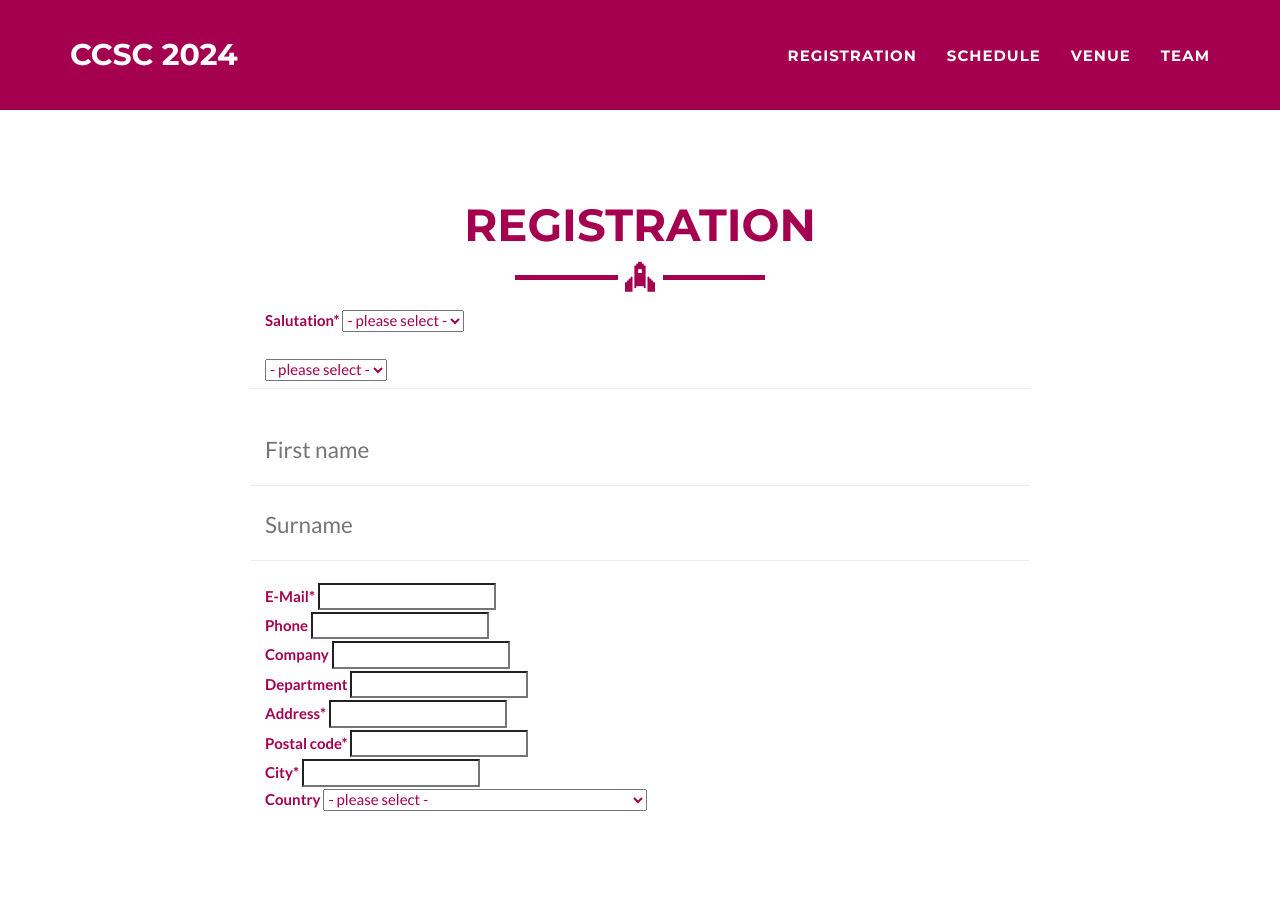
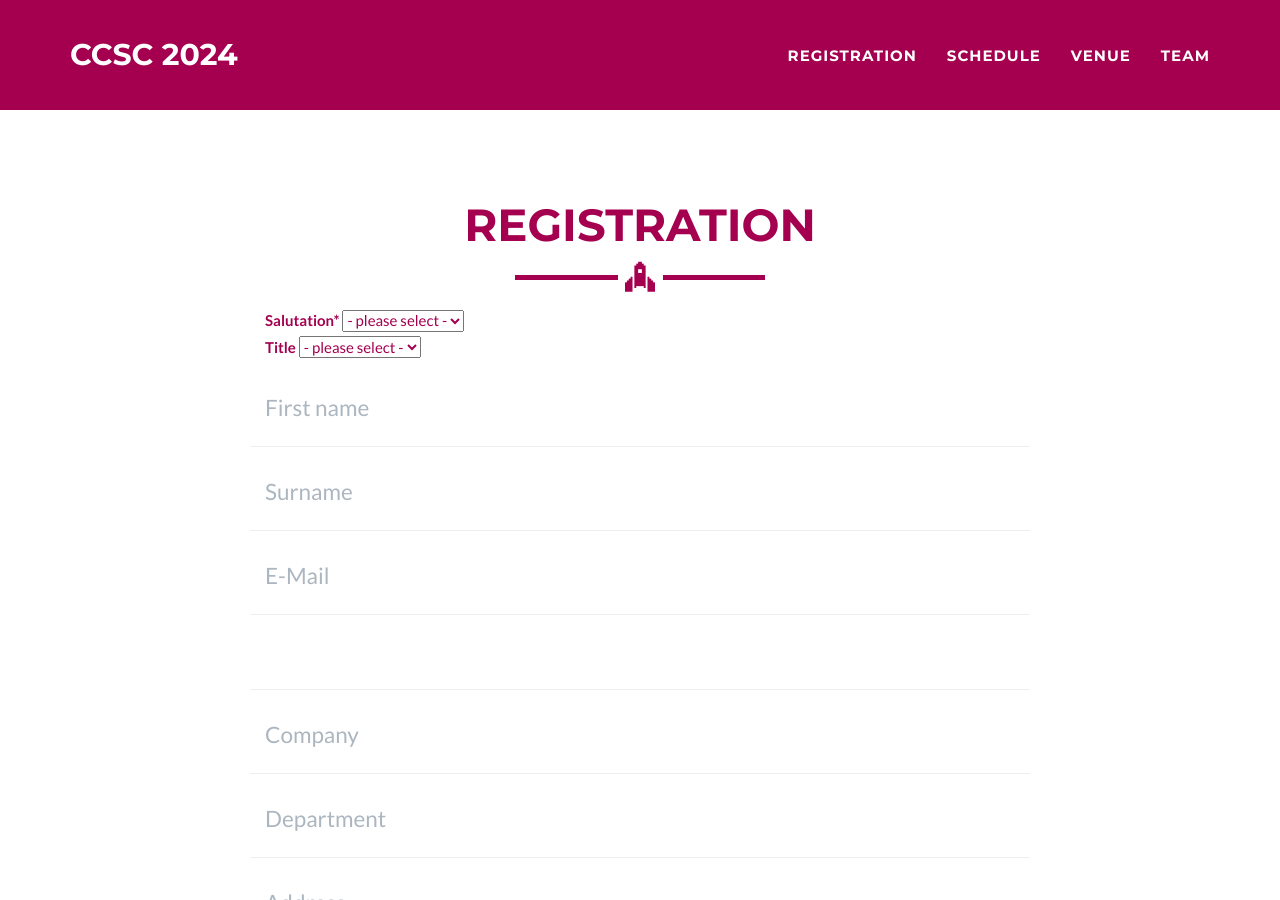
Before and after one commit to ccsc2024/ccsc2024.github.io, a Jekyll site: the page built from registration.html, in a window 1280 px wide and 900 px high. Built offline with Jekyll 4.4.1, drawn with Linux system fonts in a browser that asks for light colours.

Commit message:
Update registration.html

```diff
--- a/registration.html
+++ b/registration.html
@@ -13,6 +13,7 @@ layout: page
     <div class="row">
       <div class="col-lg-8 col-lg-offset-2">
         <form action="https://formspree.io/f/myyqkndv" method="POST" name="sentMessage" id="contactForm" novalidate>
+
         <label>Salutation*</label>
         <select name="salutation" required>
           <option value="select">- please select -</option>
@@ -21,8 +22,6 @@ layout: page
           <option value="ms">Ms</option>
         </select>
         <br>
-        <div class="row control-group">
-          <div class="form-group col-xs-12 floating-label-form-group controls">
         <label>Title</label>
         <select name="title" >
           <option value="select">- please select -</option>
@@ -31,43 +30,69 @@ layout: page
           <option value="profdoc">Prof. Dr.</option>
           <option value="prof">Prof.</option>
         </select>
-          </div>
-        </div>
-        <br>
+
         <div class="row control-group">
           <div class="form-group col-xs-12 floating-label-form-group controls">
             <label for="name">First name*</label>
-            <input id="first name" name="name" type="text" required="" placeholder="First name"/>
+            <input type="text" name="name" class="form-control" required="" placeholder="First name"/>
           </div>
         </div>
         <div class="row control-group">
           <div class="form-group col-xs-12 floating-label-form-group controls">
             <label for="name">Surname*</label>
-            <input id="surname" name="name" type="text" required="" placeholder="Surname"/>
+            <input type="text" name="name" class="form-control" required="" placeholder="Surname"/>
           </div>
         </div>
-        <br>
+        <!-- Mail -->
+        <div class="row control-group">
+          <div class="form-group col-xs-12 floating-label-form-group controls">
             <label>E-Mail*</label>
-        <input name="email" type="email" required/>
-        <br>
+            <input type="email" name="_replyto" class="form-control" placeholder="E-Mail" id="email" required="" />
+          </div>
+        </div>
+        <!-- Phone -->
+        <div class="row control-group">
+          <div class="form-group col-xs-12 floating-label-form-group controls">
             <label>Phone</label>
             <input name="phone" type="phone number"/>
-        <br>
+          </div>
+        </div>
+        <!-- Company -->
+        <div class="row control-group">
+          <div class="form-group col-xs-12 floating-label-form-group controls">
             <label>Company</label>
-        <input name="company" type="company"/>
-        <br>
+            <input type="company" name="company" class="form-control" required="" placeholder="Company"/>
+          </div>
+        </div>
+        <!-- Department -->
+        <div class="row control-group">
+          <div class="form-group col-xs-12 floating-label-form-group controls">
             <label>Department</label>
-        <input name="department" type="text"/>
-        <br>
+            <input type="text" name="department" class="form-control" required="" placeholder="Department"/>
+          </div>
+        </div>
+        <!-- address -->
+        <div class="row control-group">
+          <div class="form-group col-xs-12 floating-label-form-group controls">
             <label>Address*</label>
-        <input name="first name" type="address" required/>
-        <br>
+            <input type="text" name="address" class="form-control" required="" placeholder="Address"/>
+          </div>
+        </div>
+        <!-- postal code -->
+        <div class="row control-group">
+          <div class="form-group col-xs-12 floating-label-form-group controls">
             <label>Postal code*</label>
-        <input name="first name" type="address" required/>
-        <br>
+            <input type="text" name="zip" class="form-control" required="" placeholder="Postal code"/>
+          </div>
+        </div>
+        <!-- city -->
+        <div class="row control-group">
+          <div class="form-group col-xs-12 floating-label-form-group controls">
             <label>City*</label>
-        <input name="first name" type="address" required/>
-        <br>
+            <input type="text" name="city" class="form-control" required="" placeholder="City"/>
+          </div>
+        </div>
+
         <label>Country</label>
         <select name="country" required>
           <option value="select">- please select -</option>
```
Lines whose indentation alone changed are shown as unchanged.
